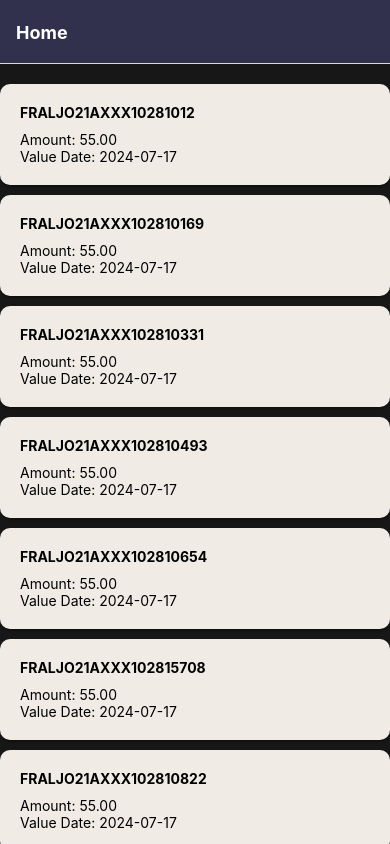
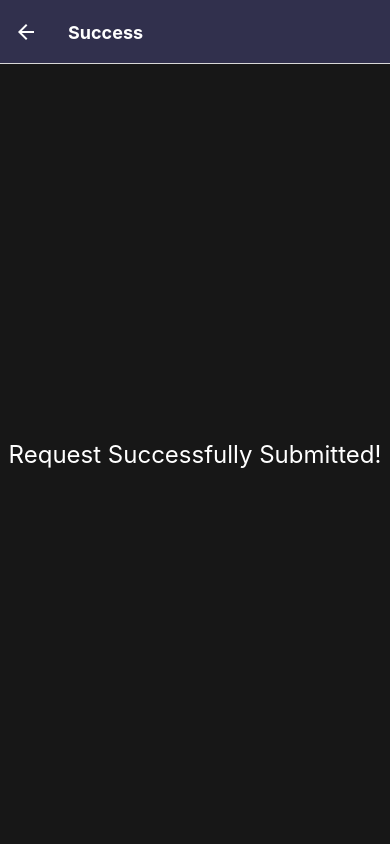
Before and after one commit to mjaber5/jomopay, a React Native app: screen /WaitFewTime in a window 390 px wide. Built offline with nearby package versions, Linux system fonts and the light colour scheme.

Commit message:
added notification clikableimage and Success Screen and Wait Screen each one shown for 3 seconds then at the end we go back to home screen

```diff
--- a/App.js
+++ b/App.js
@@ -3,6 +3,10 @@
 import { createNativeStackNavigator } from '@react-navigation/native-stack';
 import HomeScreen from './components/screens/HomeScreen';
 import TransactionData from './components/screens/TransactionData';
+import RequestConfirmation from './components/screens/RequestConfirmation';
+import SuccessRequest from './components/screens/SuccessRequest';
+import NotificationScreen from './components/screens/NotificationScreen';
+import WaitFewTime from './components/screens/WaitFewTime';
 import appColor from './util/app_colors';
 
 const Stack = createNativeStackNavigator();
@@ -24,6 +28,10 @@
       >
         <Stack.Screen name="Home" component={HomeScreen} options={{ title: 'Home' }} />
         <Stack.Screen name="TransactionData" component={TransactionData} options={{ title: 'Transaction Data' }} />
+        <Stack.Screen name="RequestConfirmation" component={RequestConfirmation} options={{ title: 'Request Confirmation' }} />
+        <Stack.Screen name="SuccessRequest" component={SuccessRequest} options={{ title: 'Success' }} />
+        <Stack.Screen name="NotificationScreen" component={NotificationScreen} options={{ title: 'Notifications' }} />
+        <Stack.Screen name="WaitFewTime" component={WaitFewTime} options={{ title: 'Please Wait' }} />
       </Stack.Navigator>
     </NavigationContainer>
   );
--- a/components/screens/HomeScreen.js
+++ b/components/screens/HomeScreen.js
@@ -1,5 +1,5 @@
 import React, { useState, useEffect } from 'react';
-import { StyleSheet, Text, View, TouchableOpacity, SafeAreaView, FlatList } from 'react-native';
+import { StyleSheet, Text, View, TouchableOpacity, SafeAreaView, FlatList, Image } from 'react-native';
 import { useNavigation } from '@react-navigation/native';
 import appColor from '../../util/app_colors';
 import jsonData from '../../util/data.json';
@@ -24,8 +24,18 @@
     navigation.navigate('TransactionData', { transaction: card });
   };
 
+  const handlePressNotification = () => {
+    navigation.navigate('NotificationScreen');
+  };
+
   return (
     <SafeAreaView style={styles.container}>
+      <TouchableOpacity style={styles.notificationButton} onPress={handlePressNotification}>
+        <Image
+          source={require('../../assets/icon/have-notification.png')}
+          style={styles.notificationIcon}
+        />
+      </TouchableOpacity>
       <FlatList
         data={cardsData}
         renderItem={renderCardItem}
@@ -41,6 +51,16 @@
     flex: 1,
     backgroundColor: appColor.backgroundColor,
     paddingHorizontal: 20,
+  },
+  notificationButton: {
+    alignItems: 'center',
+    marginBottom: 20,
+  },
+  notificationIcon: {
+    width: 50,
+    height: 50,
+    backgroundColor: appColor.textColor,
+
   },
   cardContainer: {
     paddingVertical: 20,
--- /dev/null
+++ b/components/screens/NotificationScreen.js
@@ -0,0 +1,27 @@
+import React from 'react';
+import { View, Text, StyleSheet } from 'react-native';
+import appColor from '../../util/app_colors';
+
+const NotificationScreen = () => {
+  return (
+    <View style={styles.container}>
+      <Text style={styles.text}>Notifications</Text>
+    </View>
+  );
+};
+
+const styles = StyleSheet.create({
+  container: {
+    flex: 1,
+    justifyContent: 'center',
+    alignItems: 'center',
+    backgroundColor: appColor.backgroundColor,
+  },
+  text: {
+    fontSize: 24,
+    color: appColor.textColor,
+    textAlign: 'center',
+  },
+});
+
+export default NotificationScreen;
--- /dev/null
+++ b/components/screens/RequestConfirmation.js
@@ -0,0 +1,133 @@
+import React, { useState } from 'react';
+import { View, Text, TextInput, TouchableOpacity, StyleSheet } from 'react-native';
+import { Picker } from '@react-native-picker/picker';
+import { useNavigation, useRoute } from '@react-navigation/native';
+import appColor from '../../util/app_colors';
+
+const RequestConfirmation = () => {
+  const navigation = useNavigation();
+  const route = useRoute();
+  const { transaction } = route.params;
+
+  const [name, setName] = useState('');
+  const [amount, setAmount] = useState('');
+  const [date] = useState(new Date());
+  const [selectedCategory, setSelectedCategory] = useState('');
+  const [selectedSubCategory, setSelectedSubCategory] = useState('');
+
+  const categories = ['Technical Issues TECH', 'Wrong Beneficiary WRBN', 'Alias/Phone Number Misassignment'];
+  const subCategories = ['Account was not credited', 'Misdirected payments', 'Alias mismatch with customer'];
+
+  const handleYesButtonPress = () => {
+    navigation.navigate('WaitFewTime');
+  };
+
+  const handleNoButtonPress = () => {
+    navigation.navigate('UnSuccessRequest');
+  };
+
+  return (
+    <View style={styles.container}>
+      <TextInput
+        style={styles.input}
+        value={transaction.SENDER_BIC}
+        onChangeText={setName}
+        editable={false}
+      />
+      <TextInput
+        style={styles.input}
+        value={amount}
+        onChangeText={setAmount}
+        placeholder="Enter amount"
+        keyboardType="numeric"
+      />
+      <Picker
+        selectedValue={selectedCategory}
+        onValueChange={(itemValue) => setSelectedCategory(itemValue)}
+        style={styles.picker}
+      >
+        <Picker.Item label="Select Category" value="" />
+        {categories.map((category, index) => (
+          <Picker.Item key={index} label={category} value={category} />
+        ))}
+      </Picker>
+      <Picker
+        selectedValue={selectedSubCategory}
+        onValueChange={(itemValue) => setSelectedSubCategory(itemValue)}
+        style={styles.picker}
+      >
+        <Picker.Item label="Select Sub-Category" value="" />
+        {subCategories.map((subCategory, index) => (
+          <Picker.Item key={index} label={subCategory} value={subCategory} />
+        ))}
+      </Picker>
+
+      <Text style={styles.label}>Date:</Text>
+      <TextInput
+        style={styles.input}
+        value={date.toLocaleDateString()}
+        editable={false}
+      />
+      <View style={styles.buttonContainer}>
+        <TouchableOpacity style={[styles.button, { backgroundColor: appColor.secondBackgroundColor }]} onPress={handleYesButtonPress}>
+          <Text style={styles.buttonText}>Yes</Text>
+        </TouchableOpacity>
+        <TouchableOpacity style={[styles.button, { backgroundColor: appColor.secondBackgroundColor }]} onPress={handleNoButtonPress}>
+          <Text style={styles.buttonText}>No</Text>
+        </TouchableOpacity>
+      </View>
+    </View>
+  );
+};
+
+const styles = StyleSheet.create({
+  container: {
+    flex: 1,
+    justifyContent: 'center',
+    padding: 16,
+    backgroundColor: appColor.backgroundColor,
+  },
+  label: {
+    fontSize: 18,
+    marginBottom: 8,
+    color: appColor.textColor,
+  },
+  input: {
+    height: 50,
+    width: '100%',
+    borderColor: '#ccc',
+    borderWidth: 1,
+    borderRadius: 8,
+    marginBottom: 16,
+    paddingHorizontal: 16,
+    backgroundColor: appColor.mainColor,
+    color: "black",
+  },
+  picker: {
+    height: 50,
+    width: '100%',
+    marginBottom: 16,
+    color: appColor.textColor,
+    backgroundColor: appColor.mainColor,
+    borderRadius: 8,
+  },
+  buttonContainer: {
+    flexDirection: 'row',
+    justifyContent: 'space-between',
+    marginTop: 24,
+  },
+  button: {
+    height: 50,
+    width: '48%',
+    borderRadius: 8,
+    justifyContent: 'center',
+    alignItems: 'center',
+  },
+  buttonText: {
+    color: appColor.textColor,
+    fontSize: 18,
+    fontWeight: 'bold',
+  },
+});
+
+export default RequestConfirmation;
--- /dev/null
+++ b/components/screens/SuccessRequest.js
@@ -0,0 +1,38 @@
+import React, { useEffect } from 'react';
+import { View, Text, StyleSheet } from 'react-native';
+import { useNavigation } from '@react-navigation/native';
+import appColor from '../../util/app_colors';
+
+const SuccessRequest = () => {
+  const navigation = useNavigation();
+
+  useEffect(() => {
+    const timer = setTimeout(() => {
+      navigation.navigate('Home');
+    }, 3000); // 3 seconds
+
+    return () => clearTimeout(timer); // Clean up the timer if the component unmounts
+  }, [navigation]);
+
+  return (
+    <View style={styles.container}>
+      <Text style={styles.text}>Request Successfully Submitted!</Text>
+    </View>
+  );
+};
+
+const styles = StyleSheet.create({
+  container: {
+    flex: 1,
+    justifyContent: 'center',
+    alignItems: 'center',
+    backgroundColor: appColor.backgroundColor,
+  },
+  text: {
+    fontSize: 24,
+    color: appColor.textColor,
+    textAlign: 'center',
+  },
+});
+
+export default SuccessRequest;
--- a/components/screens/TransactionData.js
+++ b/components/screens/TransactionData.js
@@ -1,9 +1,17 @@
 import React from 'react';
-import { StyleSheet, Text, View, ScrollView, SafeAreaView, TouchableOpacity , StatusBar } from 'react-native';
-import appColor from '../../util/app_colors'; // Adjust this path as per your project structure
+import { StyleSheet, Text, View, ScrollView, SafeAreaView, TouchableOpacity } from 'react-native';
+import { useNavigation } from '@react-navigation/native';
+import appColor from '../../util/app_colors';
 
-export default function TransactionData({ route, navigation }) {
+export default function TransactionData({ route }) {
   const { transaction } = route.params;
+  const navigation = useNavigation();
+
+  const handleOpenDispute = () => {
+    navigation.navigate('RequestConfirmation', {
+      transaction: transaction,
+    });
+  };
 
   return (
     <SafeAreaView style={styles.safeContainer}>
@@ -42,7 +50,7 @@
         </View>
       </ScrollView>
       <View style={styles.buttonContainer}>
-        <TouchableOpacity style={[styles.button, styles.declineButton]} onPress={() => { /* Handle reject action */ }}>
+        <TouchableOpacity style={[styles.button, styles.declineButton]} onPress={handleOpenDispute}>
           <Text style={styles.buttonText}>Open dispute</Text>
         </TouchableOpacity>
       </View>
@@ -58,12 +66,6 @@
   scrollViewContent: {
     padding: 20,
     paddingBottom: 100,
-  },
-  title: {
-    fontSize: 24,
-    fontWeight: 'bold',
-    color: appColor.textColor,
-    marginBottom: 20,
   },
   detailContainer: {
     marginBottom: 15,
@@ -82,13 +84,13 @@
   },
   buttonContainer: {
     flexDirection: 'row',
-    justifyContent: 'space-between',
+    justifyContent: 'center',
     padding: 20,
     backgroundColor: appColor.backgroundColor,
   },
   button: {
-    flex: 1,
     paddingVertical: 10,
+    paddingHorizontal: 20,
     borderRadius: 16,
     alignItems: 'center',
     marginHorizontal: 5,
--- /dev/null
+++ b/components/screens/WaitFewTime.js
@@ -0,0 +1,38 @@
+import React, { useEffect } from 'react';
+import { View, Text, StyleSheet } from 'react-native';
+import { useNavigation } from '@react-navigation/native';
+import appColor from '../../util/app_colors';
+
+const WaitFewTime = () => {
+  const navigation = useNavigation();
+
+  useEffect(() => {
+    const timer = setTimeout(() => {
+      navigation.navigate('SuccessRequest');
+    }, 3000); // 30 seconds
+
+    return () => clearTimeout(timer); // Clean up the timer if the component unmounts
+  }, [navigation]);
+
+  return (
+    <View style={styles.container}>
+      <Text style={styles.text}>Please wait a few moments...</Text>
+    </View>
+  );
+};
+
+const styles = StyleSheet.create({
+  container: {
+    flex: 1,
+    justifyContent: 'center',
+    alignItems: 'center',
+    backgroundColor: appColor.backgroundColor,
+  },
+  text: {
+    fontSize: 24,
+    color: appColor.textColor,
+    textAlign: 'center',
+  },
+});
+
+export default WaitFewTime;
--- a/package.json
+++ b/package.json
@@ -9,6 +9,7 @@
     "web": "expo start --web"
   },
   "dependencies": {
+    "@react-native-picker/picker": "^2.7.7",
     "@react-navigation/native": "^6.1.18",
     "@react-navigation/native-stack": "^6.10.1",
     "@react-navigation/stack": "^6.4.1",
```
Also changed, not shown: 1 other file (tests, documents, lock files or other folders).
